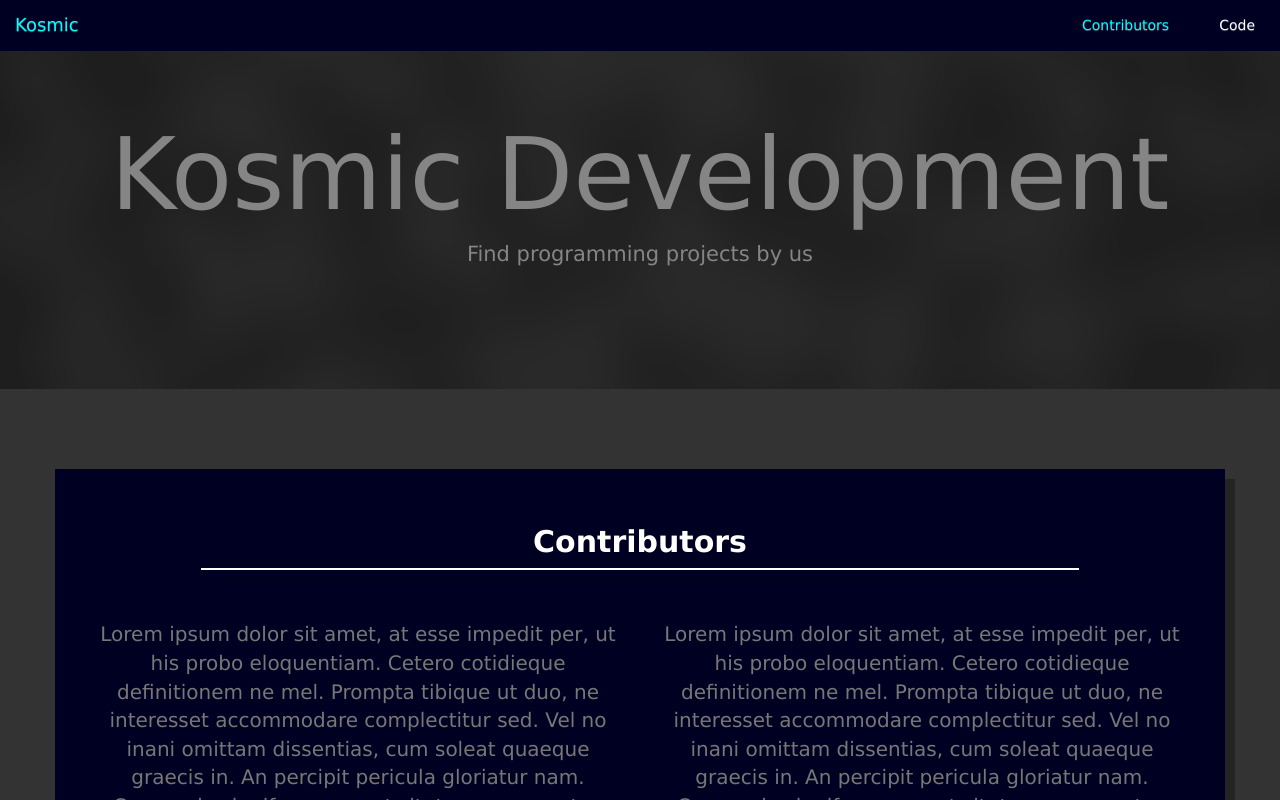
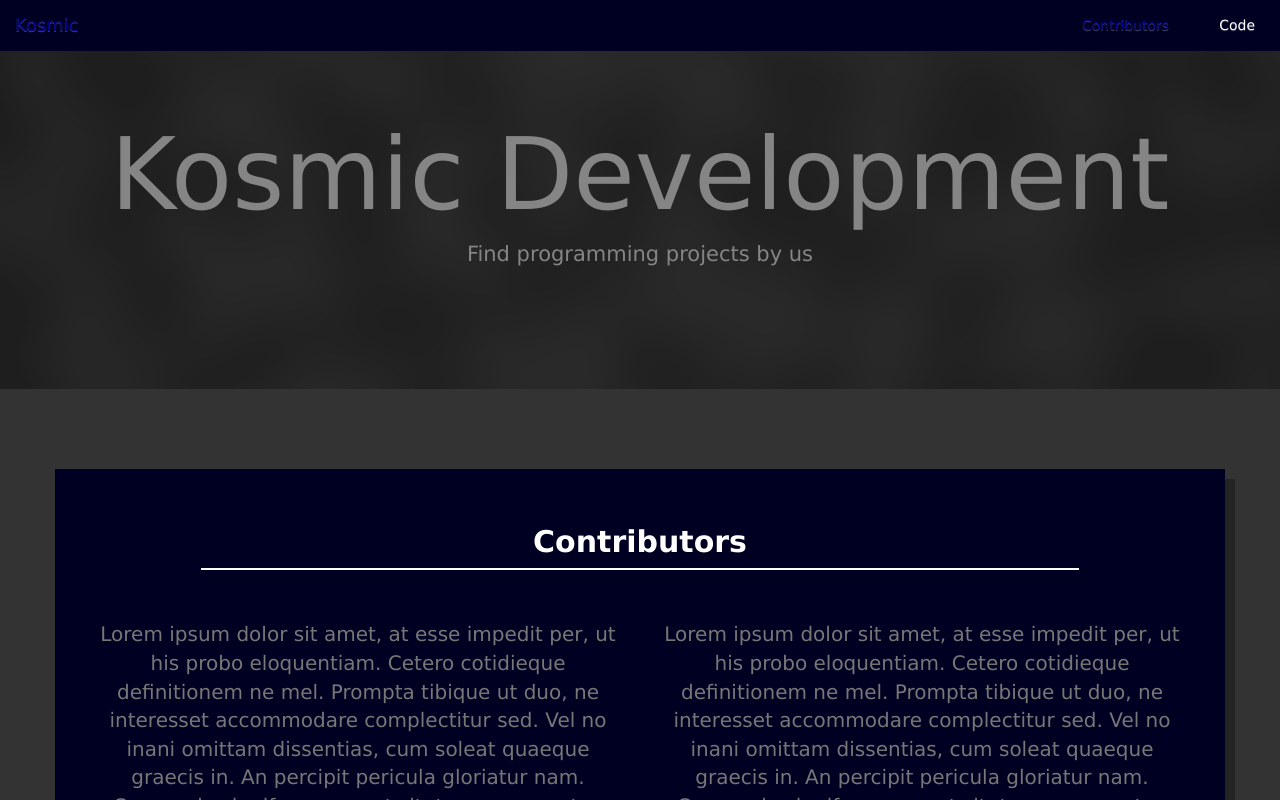
Before and after one commit to Kosmic-Development-Team/Kosmic-Development-Team.github.io, a plain HTML site: page index.html in a window 1280 px wide. Shown: the top 800 px of the page. Drawn offline with Linux system fonts and the light colour scheme.

Commit message:
Miscellaneous fixes

```diff
--- a/css/style.css
+++ b/css/style.css
@@ -95,7 +95,7 @@ footer {
 }
 
 .navbar.navbar-fixed-top > .nav.navbar-nav > .nav-item.active > a {
-	color: #0ff;
+	color: #008;
 }
 
 .navbar .navbar-brand {
@@ -107,12 +107,12 @@ footer {
  }
 
 .navbar .navbar-nav .nav-link:focus, .navbar .navbar-nav .nav-link:hover {
-	color: #0ff;
+	color: #008;
 	background-color: inherit;
 }
 
 .navbar .navbar-brand:focus, .navbar .navbar-brand:hover {
-  	color: #0ff;
+  	color: #008;
 	background-color: inherit;
 }
 
--- a/index.html
+++ b/index.html
@@ -75,7 +75,7 @@
 	<footer class="bg-dark">
 		<div class="container">
 			<div class="row">
-				<div class="col-md-12 copyright">
+				<div class="col-md-36 copyright">
 					Copyright © 2016
 					<script>new Date().getFullYear()>2016&&document.write("- "+new Date().getFullYear());</script>
 					Kosmic Development
```
